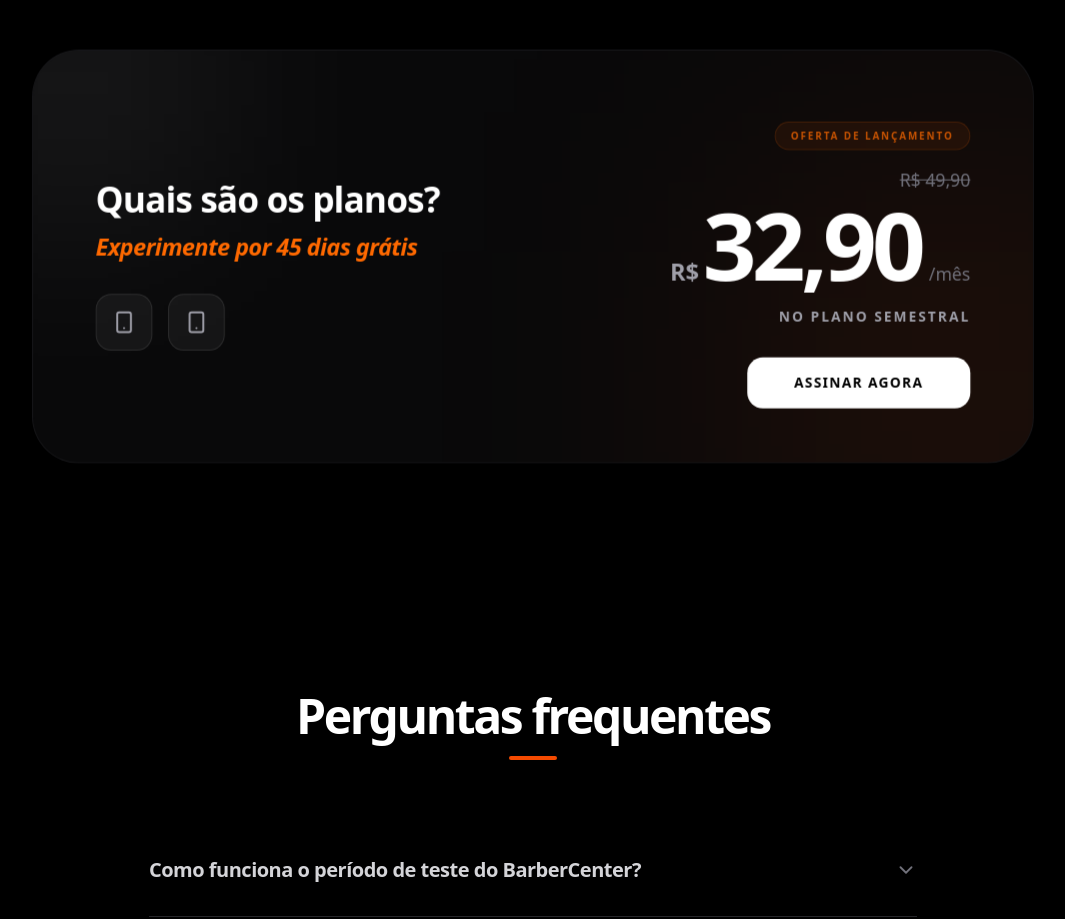
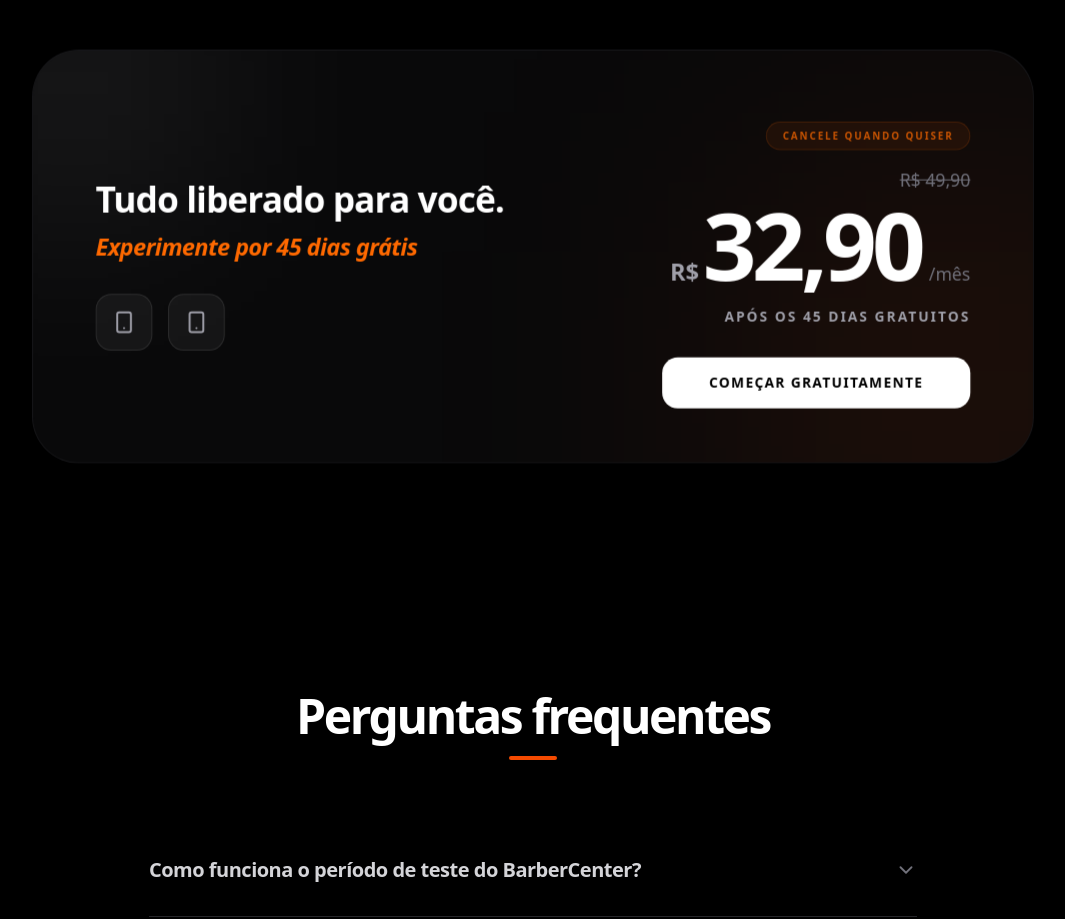
Before and after one commit to JoaozinDaprogramacao/barbercenter, a Next.js app: page / in a window 1280 px wide. Shown: the part 3620-4539 px from the top of the page, without its empty margins (107-1172 px from the left). Built offline with nearby package versions, Linux system fonts and the light colour scheme.

Commit message:
feat: ajustes na lp

```diff
--- a/src/components/lp/pricing.tsx
+++ b/src/components/lp/pricing.tsx
@@ -3,21 +3,20 @@
 import { Smartphone } from 'lucide-react';
 import { motion, useScroll, useTransform } from 'framer-motion';
 import { useRef } from 'react';
+import Link from 'next/link'; // Importando o Link do Next.js
 
 export function Pricing() {
   const containerRef = useRef(null);
 
-  // Hook para capturar o progresso do scroll nesta seção específica
   const { scrollYProgress } = useScroll({
     target: containerRef,
     offset: ["start end", "end start"]
   });
 
-  // Movimentos de Parallax coordenados
-  const lightOrangeY = useTransform(scrollYProgress, [0, 1], [-50, 150]); // Luz laranja desce
-  const lightWhiteY = useTransform(scrollYProgress, [0, 1], [50, -150]);  // Luz branca sobe
-  const contentY = useTransform(scrollYProgress, [0, 1], [20, -20]);      // Conteúdo flutua levemente
-  const scale = useTransform(scrollYProgress, [0, 0.5, 1], [0.95, 1, 0.95]); // Pulsa sutilmente no scroll
+  const lightOrangeY = useTransform(scrollYProgress, [0, 1], [-50, 150]);
+  const lightWhiteY = useTransform(scrollYProgress, [0, 1], [50, -150]);
+  const contentY = useTransform(scrollYProgress, [0, 1], [20, -20]);
+  const scale = useTransform(scrollYProgress, [0, 0.5, 1], [0.95, 1, 0.95]);
 
   return (
     <section
@@ -42,13 +41,13 @@ export function Pricing() {
             className="absolute -top-20 -left-20 w-60 h-60 bg-white/10 blur-[80px] md:blur-[120px] pointer-events-none"
           />
 
-          {/* Coluna da Esquerda: Textos (Com leve parallax) */}
+          {/* Coluna da Esquerda: Textos */}
           <motion.div
             style={{ y: contentY }}
             className="z-10 text-center md:text-left flex flex-col items-center md:items-start"
           >
             <h2 className="text-2xl md:text-4xl font-extrabold mb-2 md:mb-3 tracking-tight">
-              Quais são os planos?
+              Tudo liberado para você.
             </h2>
             <p className="text-orange-500 font-bold text-lg md:text-2xl mb-6 md:mb-8 tracking-tight italic">
               Experimente por 45 dias grátis
@@ -77,7 +76,7 @@ export function Pricing() {
               transition={{ duration: 3, repeat: Infinity }}
               className="bg-orange-500/10 text-orange-500 text-[10px] font-black px-4 py-1.5 rounded-full uppercase tracking-[0.2em] mb-4 border border-orange-500/20"
             >
-              Oferta de Lançamento
+              Cancele quando quiser
             </motion.div>
 
             <p className="text-zinc-500 line-through text-base md:text-lg font-medium mb-1">R$ 49,90</p>
@@ -95,20 +94,24 @@ export function Pricing() {
             </div>
 
             <p className="text-[10px] md:text-sm text-zinc-400 mt-4 font-bold uppercase tracking-[0.15em]">
-              No plano semestral
+              Após os 45 dias gratuitos
             </p>
 
-            <motion.button
+            {/* Novo CTA com Link do Next.js e Animação do Framer Motion */}
+            <Link href="/registro" className="mt-8 w-full md:w-auto block outline-none">
+              <motion.div
                 whileHover={{
                   scale: 1.05,
                   backgroundColor: "#f97316",
+                  color: "#ffffff",
                   boxShadow: "0 20px 40px -10px rgba(249, 115, 22, 0.4)"
                 }}
                 whileTap={{ scale: 0.95 }}
-              className="mt-8 w-full md:w-auto bg-white text-black px-12 py-4 rounded-2xl font-black text-sm uppercase tracking-widest transition-all duration-300"
+                className="w-full bg-white text-black px-12 py-4 rounded-2xl font-black text-sm uppercase tracking-widest transition-all duration-300 flex items-center justify-center cursor-pointer"
               >
-              Assinar Agora
-            </motion.button>
+                Começar Gratuitamente
+              </motion.div>
+            </Link>
           </motion.div>
 
         </motion.div>
```
Lines whose indentation alone changed are shown as unchanged.
